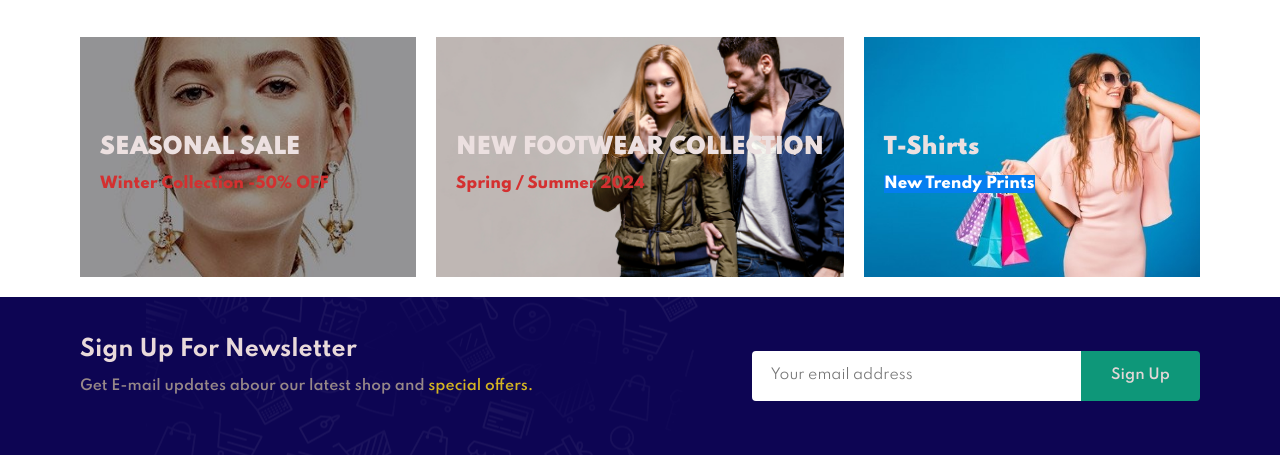
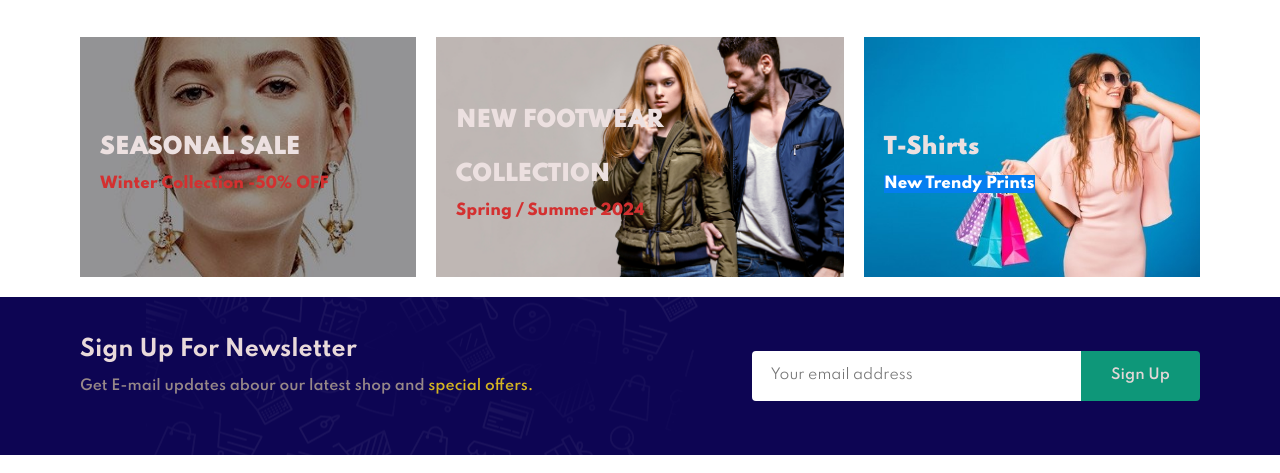
Before and after one commit to pedropXL/A-Responsive-Model-Ecommerce, a plain HTML site: page index.html in a window 1280 px wide. Shown: the part 4354-4827 px from the top of the page. Drawn offline with Linux system fonts and the light colour scheme.

Commit message:
Making the code more responsive

```diff
--- a/style.css
+++ b/style.css
@@ -426,6 +426,13 @@ body {
   font-size: 15px;
 }
 
+#banner3 h2,
+#banner3 h3 {
+  word-wrap: break-word; /* Quebra palavras longas */
+  text-align: left; /* Ajusta o alinhamento do texto */
+  max-width: 90%; /* Evita que ultrapasse a borda */
+}
+
 #newsletter {
   display: flex;
   justify-content: space-between;
@@ -627,7 +634,7 @@ footer .copyright {
   }
 }
 
-@media (max-width: 600px) {
+@media (max-width: 640px) {
   #sm-banner {
     padding-top: 20px;
     height: 320vh;
```
